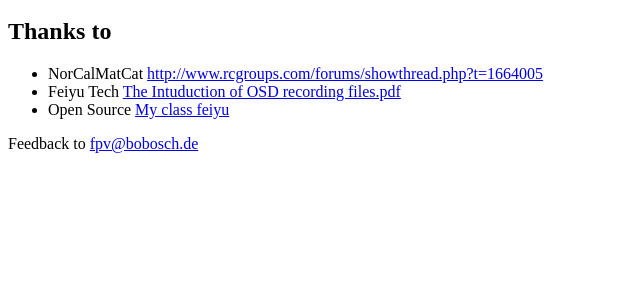
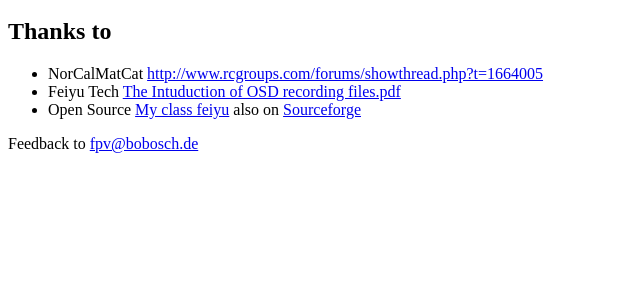
Before and after one commit to bobosch/feiyulogconvert, a PHP site: page / in a window 1280 px wide. Shown: the part 231-531 px from the top of the page, without its empty margins (0-640 px from the left). Run offline with PHP 8.4, Linux system fonts and the light colour scheme; data that the repository does not hold is empty.

Commit message:
Add link to Sourceforge git repository

```diff
--- a/index.php
+++ b/index.php
@@ -57,7 +57,7 @@ if($_FILES['file']){
 	<ul>
 		<li>NorCalMatCat <a href="http://www.rcgroups.com/forums/showthread.php?t=1664005">http://www.rcgroups.com/forums/showthread.php?t=1664005</a></li>
 		<li>Feiyu Tech <a href="The%20Intuduction%20of%20OSD%20recording%20files.pdf">The Intuduction of OSD recording files.pdf</a></li>
-		<li>Open Source <a href="index.php?fpv">My class feiyu</a></li>
+		<li>Open Source <a href="index.php?fpv">My class feiyu</a> also on <a href="http://sourceforge.net/p/feiyulogconvert/code/ci/master/tree/">Sourceforge</a></li>
 	</ul>
 	<p>Feedback to <a href="mailto:fpv@bobosch.de">fpv@bobosch.de</a></p>
 </body>
```
